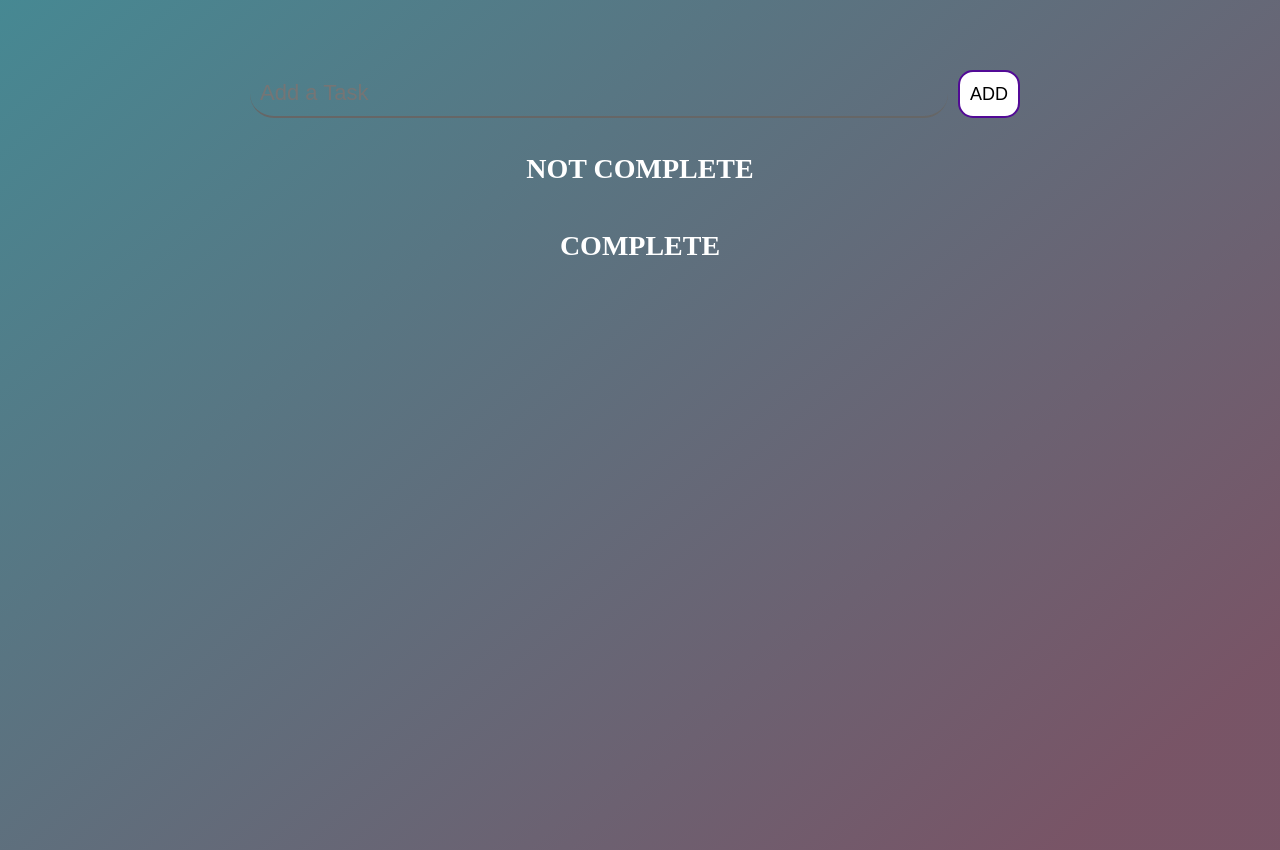
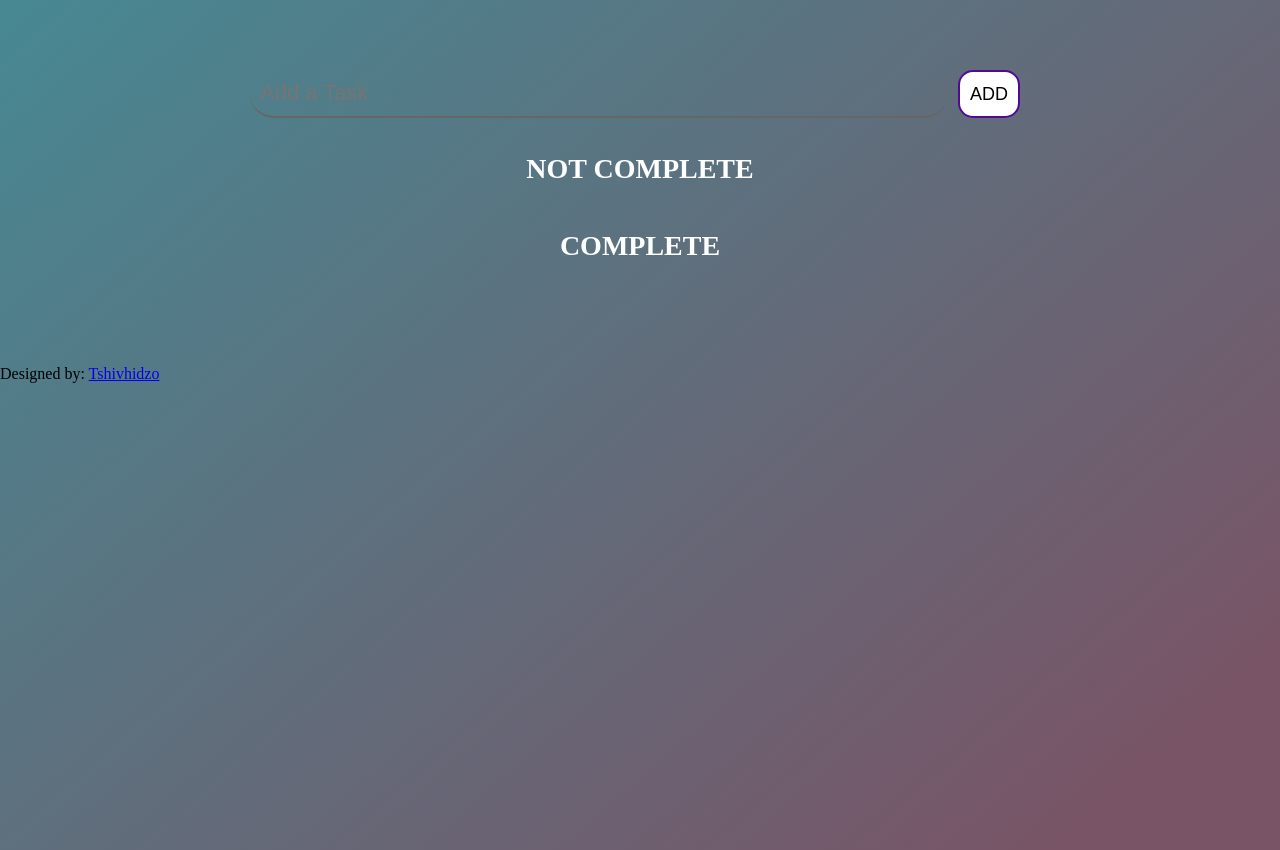
Before and after one commit to tsmakhokha/To-Do-list, a plain HTML site: page index.html in a window 1280 px wide. Drawn offline with Linux system fonts and the light colour scheme.

Commit message:
Update index.html

```diff
--- a/index.html
+++ b/index.html
@@ -31,7 +31,10 @@
   </ol>
 
  </div>
-
+<br>
+<div class="footer">
+    <p>Designed by: <a href="https://za.linkedin.com/in/tshivhidzo-makhokha-54ab6111b">Tshivhidzo </a></p>
+</div>
  <script src="js/add.js"></script>
 </body>
 
```
